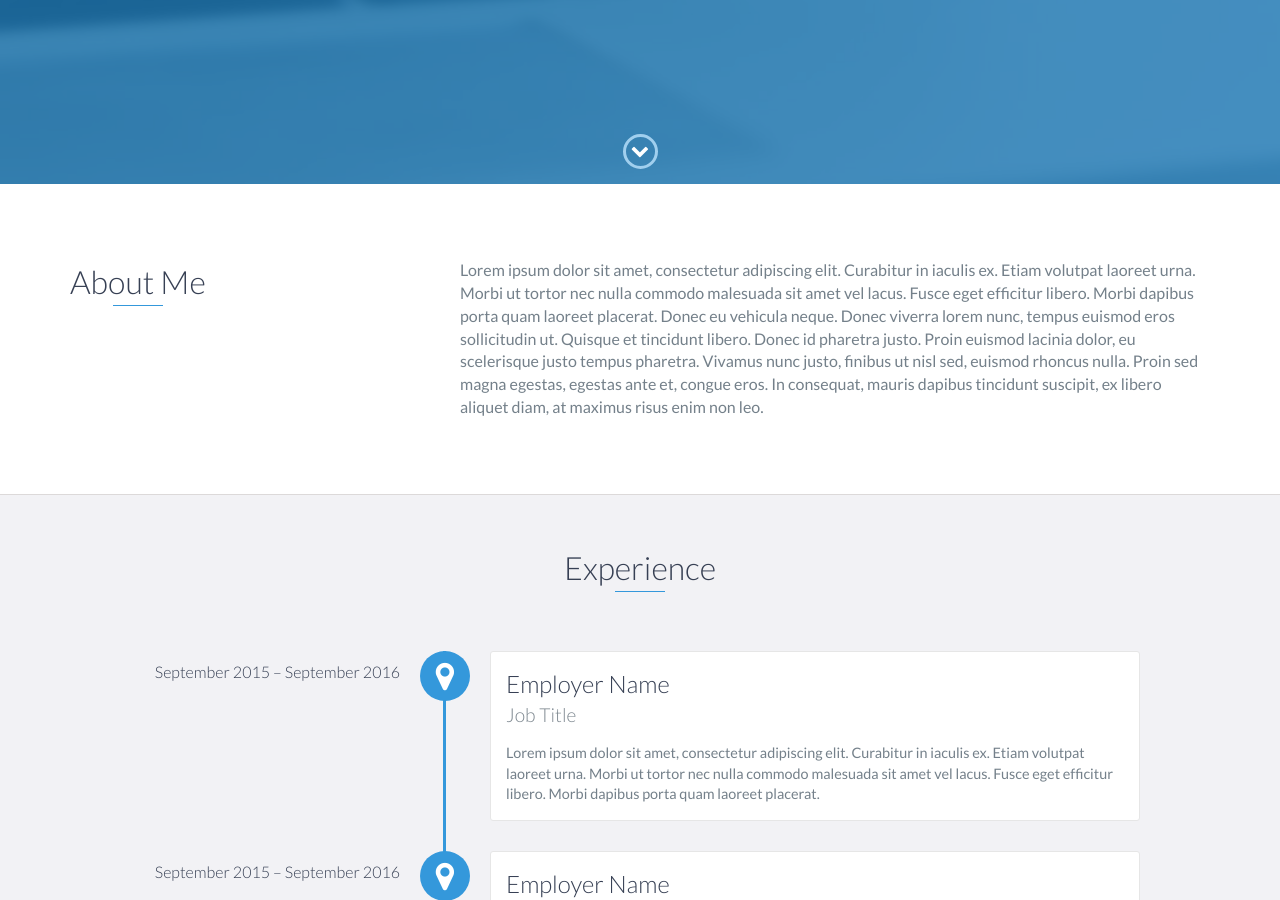
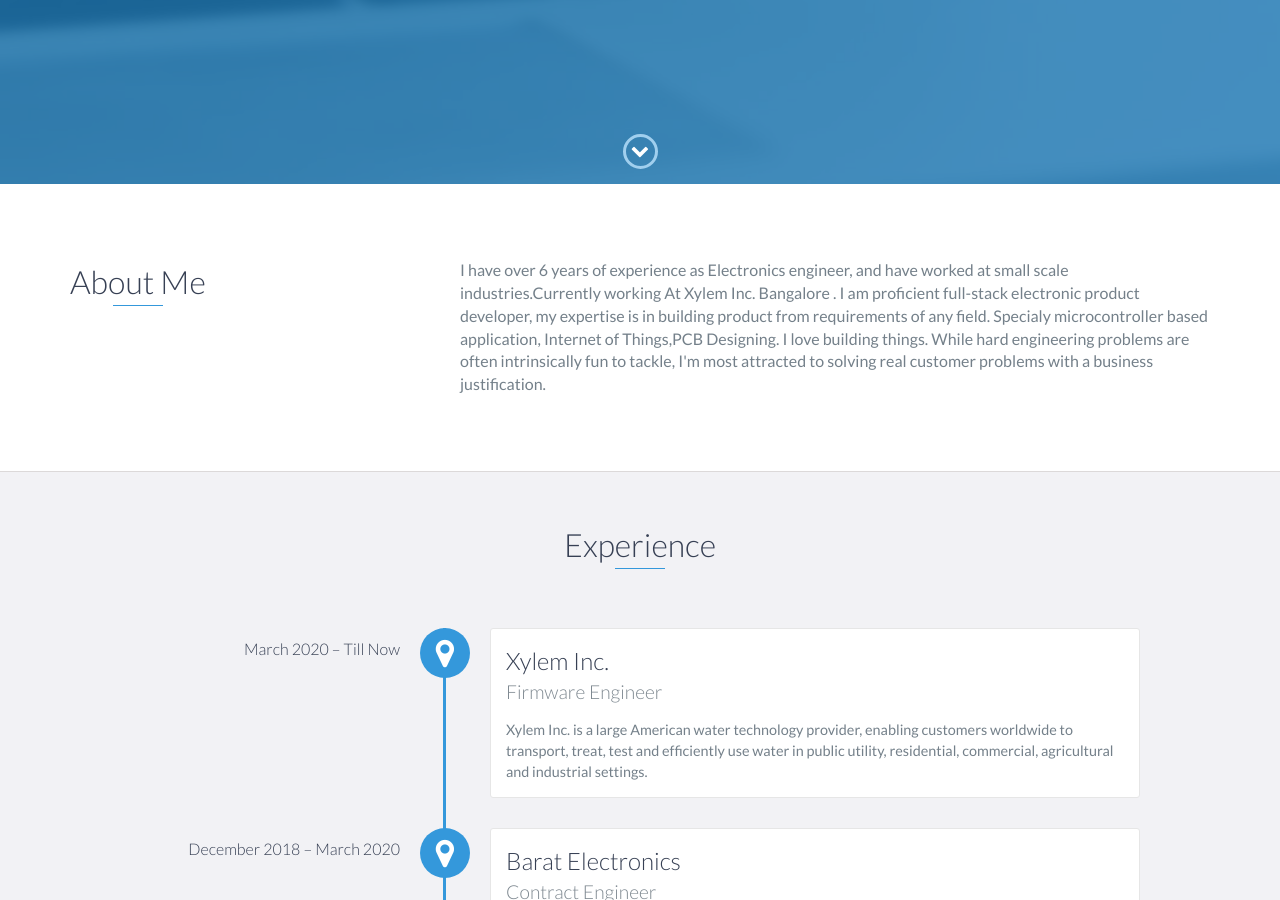
Before and after one commit to pankajdahilkar/pankajdahilkar.github.io, a Jekyll site: the page dev/index.html, which Jekyll copies as it is, in a window 1280 px wide and 900 px high, scrolled down 716 px. Built offline with Jekyll 4.4.1, drawn with Linux system fonts in a browser that asks for light colours.

Commit message:
New port

```diff
--- a/dev/index.html
+++ b/dev/index.html
@@ -73,9 +73,8 @@
                 </div>
                 <div class="col-md-8">
                     <p>
-                        Lorem ipsum dolor sit amet, consectetur adipiscing elit. Curabitur in iaculis ex. Etiam volutpat laoreet urna. Morbi ut tortor nec nulla commodo malesuada sit amet vel lacus. Fusce eget efficitur libero. Morbi dapibus porta quam laoreet placerat. Donec
-                        eu vehicula neque. Donec viverra lorem nunc, tempus euismod eros sollicitudin ut. Quisque et tincidunt libero. Donec id pharetra justo. Proin euismod lacinia dolor, eu scelerisque justo tempus pharetra. Vivamus nunc justo, finibus
-                        ut nisl sed, euismod rhoncus nulla. Proin sed magna egestas, egestas ante et, congue eros. In consequat, mauris dapibus tincidunt suscipit, ex libero aliquet diam, at maximus risus enim non leo.
+                        I have over 6 years of experience as Electronics engineer, and have worked at small scale industries.Currently working At Xylem Inc. Bangalore . I am proficient full-stack electronic product developer, my expertise is in building product from requirements of any field. Specialy microcontroller based application, Internet of Things,PCB Designing.
+I love building things. While hard engineering problems are often intrinsically fun to tackle, I'm most attracted to solving real customer problems with a business justification.
                     </p>
                 </div>
             </div>
@@ -86,17 +85,17 @@
     <div id="experience" class="background-alt">
         <h2 class="heading">Experience</h2>
         <div id="experience-timeline">
-            <div data-date="September 2015 – September 2016">
-                <h3>Employer Name</h3>
-                <h4>Job Title</h4>
+            <div data-date="March 2020 – Till Now">
+                <h3>Xylem Inc.</h3>
+                <h4>Firmware Engineer</h4>
                 <p>
-                    Lorem ipsum dolor sit amet, consectetur adipiscing elit. Curabitur in iaculis ex. Etiam volutpat laoreet urna. Morbi ut tortor nec nulla commodo malesuada sit amet vel lacus. Fusce eget efficitur libero. Morbi dapibus porta quam laoreet placerat.
+                   Xylem Inc. is a large American water technology provider, enabling customers worldwide to transport, treat, test and efficiently use water in public utility, residential, commercial, agricultural and industrial settings.
                 </p>
             </div>
 
-            <div data-date="September 2015 – September 2016">
-                <h3>Employer Name</h3>
-                <h4>Job Title</h4>
+            <div data-date="December 2018 – March 2020">
+                <h3>Barat Electronics</h3>
+                <h4>Contract Engineer</h4>
                 <p>
                     Lorem ipsum dolor sit amet, consectetur adipiscing elit. Curabitur in iaculis ex. Etiam volutpat laoreet urna. Morbi ut tortor nec nulla commodo malesuada sit amet vel lacus. Fusce eget efficitur libero. Morbi dapibus porta quam laoreet placerat.
                 </p>
```
Also changed, not shown: other parts of dev/index.html (+1 -1 lines).
